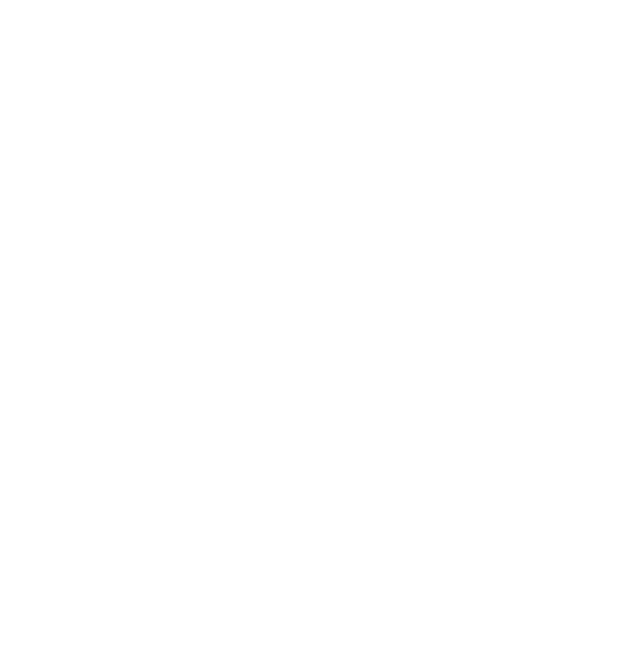
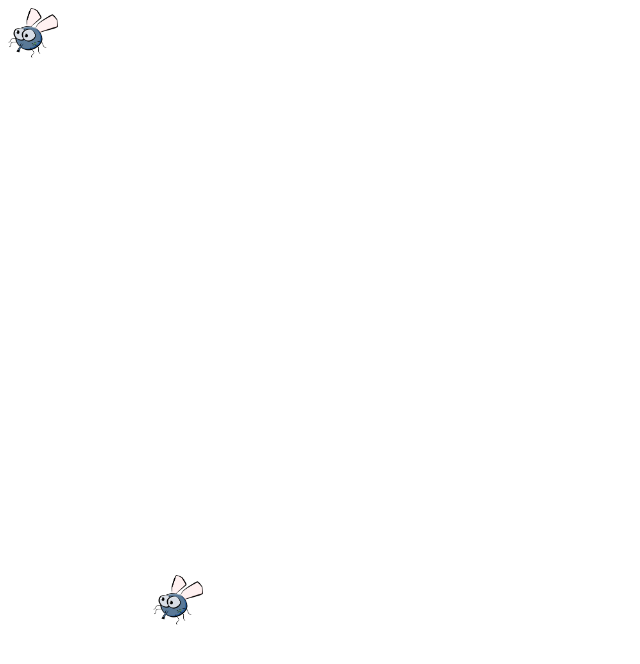
Before and after one commit to clausou/App-Jogo-Mata-Mosquito, a plain HTML site: page app.html in a window 1280 px wide. Shown: the whole page, without its empty margins (0-640 px from the left). Drawn offline with Linux system fonts and the light colour scheme.

Commit message:
Inclusão da lógica de criação dos mosquisto de forma randômica

```diff
--- a/app.html
+++ b/app.html
@@ -2,11 +2,17 @@
 <html>
 	<head>
 		<title></title>
-
+		<link rel="stylesheet" type="text/css" href="estilo.css" />
 		<script src="jogo.js"></script>
 
 	</head>
-<body onresize="ajustaTamanhoPalcoJogo()">
 
-</body>
+	<body onresize="ajustaTamanhoPalcoJogo()">
+		<img src="imagens/mosquito.png" class="mosquito1" />
+
+		<script>
+			posicaoRandomica()
+		</script>
+
+	</body>
 </html>
--- /dev/null
+++ b/estilo.css
@@ -0,0 +1,4 @@
+.mosquito1 {
+	width: 50px;
+	height: 50px
+}
--- a/jogo.js
+++ b/jogo.js
@@ -1,10 +1,34 @@
 var altura = 0
 var largura = 0
 
+//DIMENSIONAMENTO DA TELA ONDE O APLICATIVO ESTÁ RODANDO
 function ajustaTamanhoPalcoJogo() {
 	altura = window.innerHeight
 	largura = window.innerWidth
+
 	console.log(altura, largura)
 }
 
 ajustaTamanhoPalcoJogo()
+
+
+//POSICIONAMENTO DO MOSQUISTO DE FORMA RANDÔMICA
+function posicaoRandomica() {
+	var posicaoX = Math.floor(Math.random() * largura) - 90
+	var posicaoY = Math.floor(Math.random() * altura) - 90
+
+	posicaoX = posicaoX < 0 ? 0 : posicaoX
+	posicaoY = posicaoY < 0 ? 0 : posicaoY
+
+	console.log(posicaoX, posicaoY)
+
+	//CRIAR O ELEMENTO HTMAL DE FORMA PROGRAMADA
+	var mosquito = document.createElement('img')
+	mosquito.src = 'imagens/mosquito.png'
+	mosquito.className = 'mosquito1'
+	mosquito.style.left = posicaoX + 'px'
+	mosquito.style.top = posicaoY + 'px'
+	mosquito.style.position = 'absolute'
+
+	document.body.appendChild(mosquito)
+}
```
Also changed, not shown: imagens/mosquito.png (renamed from imagens/mosca.png).
